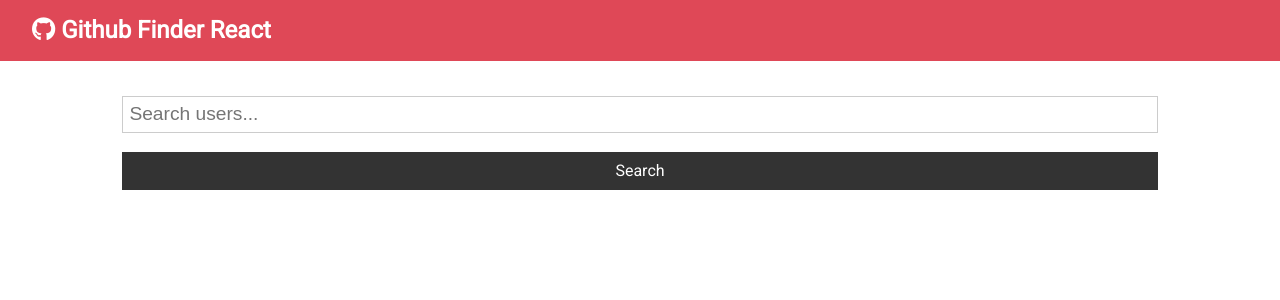
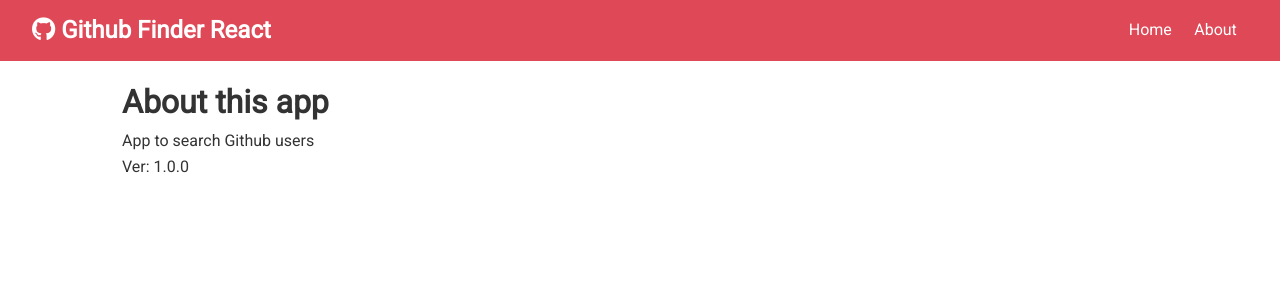
Before and after one commit to th91vi/github_finder_react, a React (Create React App) app: page /about in a window 1280 px wide. Shown: the top 300 px of the page. Built offline with nearby package versions, Linux system fonts and the light colour scheme.

Commit message:
Criação da pasta pages, com About dentro. Lógica de rotas para páginas diferentes com react-router-dom

```diff
--- a/package.json
+++ b/package.json
@@ -9,6 +9,7 @@
     "axios": "^0.19.2",
     "react": "^16.13.1",
     "react-dom": "^16.13.1",
+    "react-router-dom": "^5.2.0",
     "react-scripts": "3.4.1"
   },
   "scripts": {
--- a/src/App.js
+++ b/src/App.js
@@ -1,8 +1,10 @@
-import React, { Component } from 'react';
+import React, { Component, Fragment } from 'react'
+import { BrowserRouter as Router, Switch, Route } from 'react-router-dom'
 import Navbar from './components/layout/Navbar'
 import Users from './components/users/Users'
 import Search from './components/users/Search'
 import Alert from './components/layout/Alert'
+import About from './components/pages/About'
 import './App.css';
 
 class App extends Component {
@@ -35,19 +37,28 @@ class App extends Component {
         const { users, loading } = this.state;
 
         return (
+            <Router>
             <div className="App">
                 <Navbar />
                 <div className='container'>
+                    <Switch>
+                        <Route exact path='/' render={ props => (
+                            <Fragment>
                                 <Search
                                     searchUsers={this.searchUsers}
                                     clearUsers={this.clearUsers}
                                     showClear={users.length > 0 ? true : false}
                                     setAlert={this.setAlert}
                                 />
+                                <Users loading={loading} users={users} />
+                            </Fragment>
+                        )} />
+                        <Route exact path='/about' component={About} />
+                    </Switch>
                     <Alert alert={this.state.alert} />
-                    <Users loading={loading} users={users} />
                 </div>
             </div>
+            </Router>
         );
     }
 }
--- a/src/components/layout/Navbar.js
+++ b/src/components/layout/Navbar.js
@@ -1,5 +1,6 @@
 import React from 'react'
 import Proptypes from 'prop-types'
+import { Link } from 'react-router-dom'
 
 const Navbar = ({ icon, title }) => { // Aqui estamos fazendo destructuring das defaultProps
         return (
@@ -7,6 +8,14 @@ const Navbar = ({ icon, title }) => { // Aqui estamos fazendo destructuring das
                 <h1>
                     <i className={icon}></i> {title}
                 </h1>
+                <ul>
+                    <li>
+                        <Link to='/'>Home</Link>
+                    </li>
+                    <li>
+                        <Link to='/about'>About</Link>
+                    </li>
+                </ul>
             </nav>
         )
 }
--- /dev/null
+++ b/src/components/pages/About.js
@@ -0,0 +1,13 @@
+import React, { Fragment } from 'react'
+
+const About = () => {
+    return (
+        <Fragment>
+            <h1>About this app</h1>
+            <p>App to search Github users</p>
+            <p>Ver: 1.0.0</p>
+        </Fragment>
+    )
+}
+
+export default About;
--- a/src/components/users/Search.js
+++ b/src/components/users/Search.js
@@ -17,7 +17,6 @@ export class Search extends Component {
         e.preventDefault();
         if (this.state.text === '') {
             this.props.setAlert('Please insert a username', 'light');
-            // alert('Please insert a username')
         } else {
             this.props.searchUsers(this.state.text);
             this.setState({ text: '' });
```
Also changed, not shown: 1 other file (tests, documents, lock files or other folders). Lines whose indentation alone changed are shown as unchanged.
